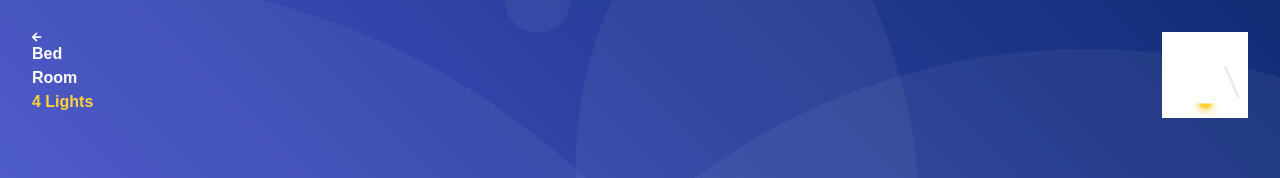
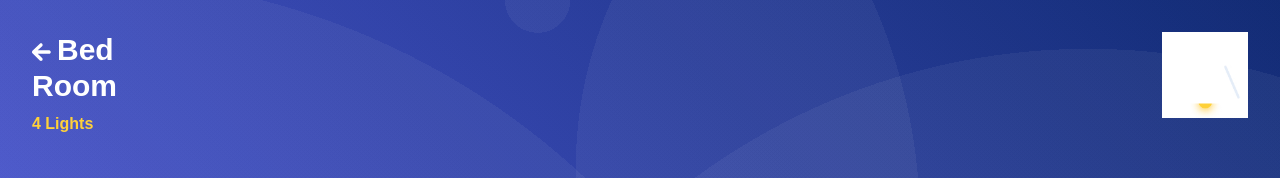
Before and after one commit to rts-cmk-wu06/smartlight-ui-DEJENERUTA, a React (Create React App) app: page /room in a window 1280 px wide. Shown: the top 178 px of the page. Built offline with nearby package versions, Linux system fonts and the light colour scheme.

Commit message:
fix back arrow alignment

```diff
--- a/src/components/Room.js
+++ b/src/components/Room.js
@@ -51,18 +51,24 @@ const Room = () => {
 			>
 				<div className="room-header flex justify-between">
 					<Link className="back text-white" to="/">
-						<h1 className="room-title p-8">
+						<h1 className="room-title p-8 pb-2 text-3xl">
 							<span className="arrow">
 								<img
 									src={arrowBack}
-									style={{ width: "10px", height: "10px" }}
+									style={{
+										width: "20px",
+										height: "20px",
+										display: "inline-block",
+										verticalAlign: "middle",
+										marginRight: "5px",
+									}}
 									alt=""
 								/>
-							</span>{" "}
+							</span>
 							Bed
 							<span className="room block">Room</span>
-							<p className="text-goldenYello">4 Lights</p>
 						</h1>
+						<p className="text-goldenYello p-8 pt-0 pb-2">4 Lights</p>
 					</Link>
 					<Avatar
 						className="b-1 rounded-full p-8"
```
